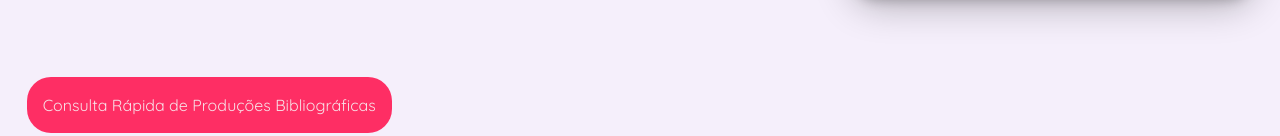
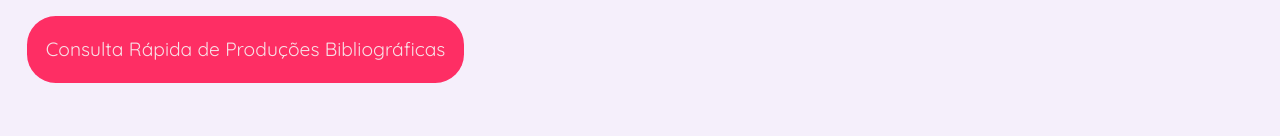
Before and after one commit to RSestrem/cv-leticia-helena, a plain HTML site: page index.html in a window 1280 px wide. Shown: the part 1790-1926 px from the top of the page. Drawn offline with nearby package versions, Linux system fonts and the light colour scheme.

Commit message:
corrected some section sizes

```diff
--- a/styles.css
+++ b/styles.css
@@ -272,10 +272,6 @@ h1 {
     box-shadow: rgba(0, 0, 0, 0.3) 0px 19px 38px, rgba(0, 0, 0, 0.22) 0px 15px 12px;
 }
 
-#educacao {
-    min-height: 100vh;
-}
-
 .group-of-skills {
     max-width: 50em;
 }
@@ -306,11 +302,11 @@ h1 {
 .modal-button {
     background-color: var(--button-background);
     border: transparent;
-    font-size: 100%;
+    font-size: 1.2em;
     color: var(--button-text-color);
-    margin: 5% 0;
+    margin: 1.5em 0;
     border-radius: 1.5em;
-    padding: 2%;
+    padding: 1em;
     transition: transform .3s;
 }
 
```
